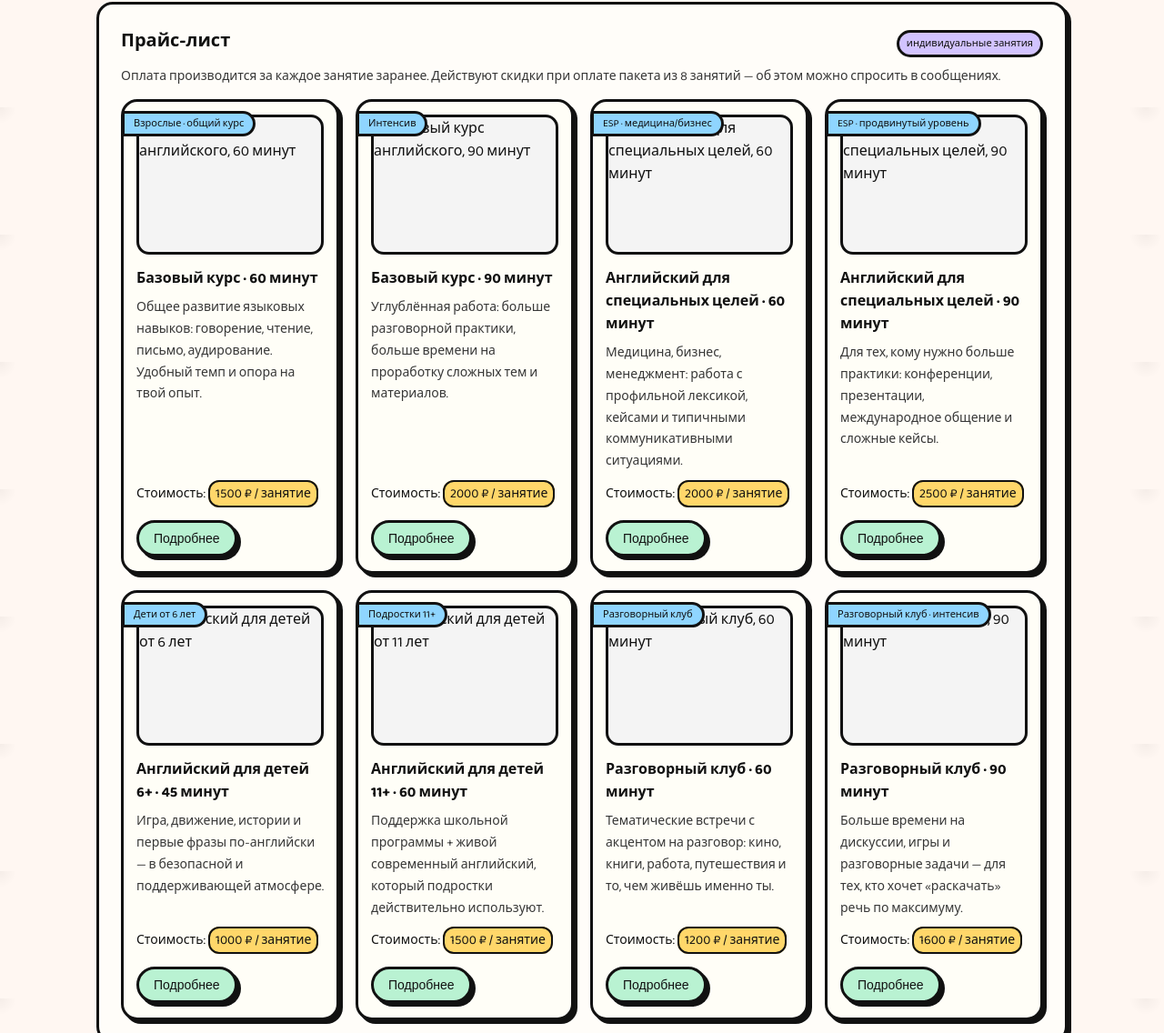
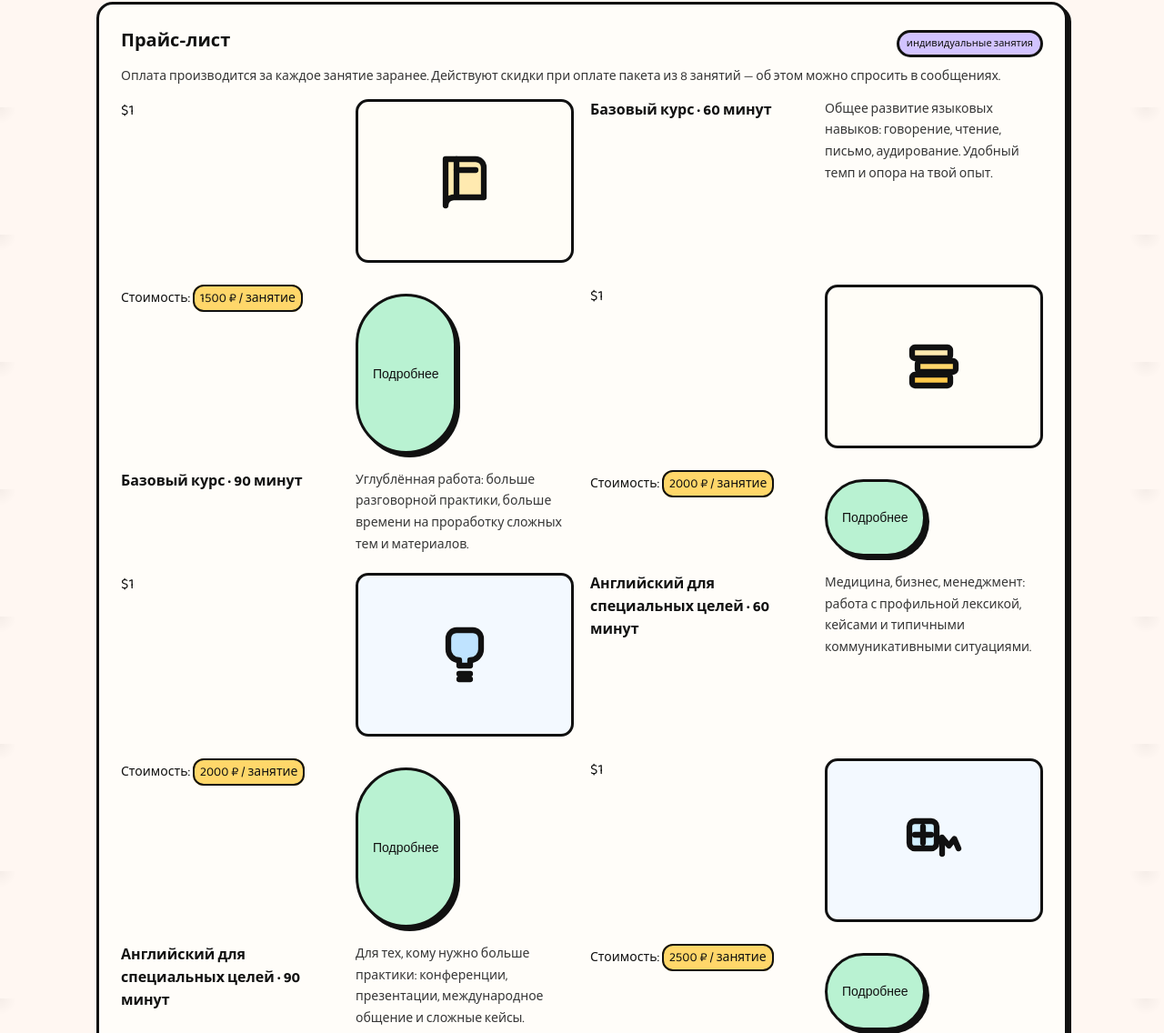
Before and after one commit to mariabiserova9-web/maryteachesenglish, a plain HTML site: page index.html in a window 1280 px wide. Shown: the part 1142-2278 px from the top of the page at 91% size. Drawn offline with Linux system fonts and the light colour scheme.

Commit message:
Update index.html

```diff
--- a/index.html
+++ b/index.html
@@ -798,10 +798,14 @@
 
       <div class="product-grid">
         <!-- Базовый курс 60 -->
-        <article class="product-card" data-modal-id="modal-basic-60">
-          <div class="product-ribbon">Взрослые · общий курс</div>
-          <div class="product-image-frame">
-            <img src="img/basic-60-1.jpg" alt="Базовый курс английского, 60 минут" />
+        $1
+          <div class="product-image-frame" style="display:flex;align-items:center;justify-content:center;background:#fffdf7;">
+            <!-- Иконка: книжка для базового курса -->
+            <svg width="72" height="72" viewBox="0 0 24 24" fill="none" stroke="#111" stroke-width="2.1" stroke-linecap="round" stroke-linejoin="round">
+              <path d="M5 4h11a3 3 0 0 1 3 3v11H8a3 3 0 0 0-3 3V4z" fill="#ffeab0"></path>
+              <path d="M9 4v13"></path>
+              <path d="M9 8h7"></path>
+            </svg>
           </div>
           <h3 class="product-title">Базовый курс · 60 минут</h3>
           <p class="product-desc">
@@ -814,10 +818,14 @@
         </article>
 
         <!-- Базовый курс 90 -->
-        <article class="product-card" data-modal-id="modal-basic-90">
-          <div class="product-ribbon">Интенсив</div>
-          <div class="product-image-frame">
-            <img src="img/basic-90-1.jpg" alt="Базовый курс английского, 90 минут" />
+        $1
+          <div class="product-image-frame" style="display:flex;align-items:center;justify-content:center;background:#fffdf7;">
+            <!-- Иконка: стопка книг для продвинутого базового курса -->
+            <svg width="72" height="72" viewBox="0 0 24 24" fill="none" stroke="#111" stroke-width="2.1" stroke-linecap="round" stroke-linejoin="round">
+              <rect x="4" y="5" width="14" height="4" rx="1" ry="1" fill="#ffeab0"></rect>
+              <rect x="6" y="10" width="14" height="4" rx="1" ry="1" fill="#ffd76a"></rect>
+              <rect x="4" y="15" width="14" height="4" rx="1" ry="1" fill="#ffc94a"></rect>
+            </svg>
           </div>
           <h3 class="product-title">Базовый курс · 90 минут</h3>
           <p class="product-desc">
@@ -830,10 +838,14 @@
         </article>
 
         <!-- ESP 60 -->
-        <article class="product-card" data-modal-id="modal-esp-60">
-          <div class="product-ribbon">ESP · медицина/бизнес</div>
-          <div class="product-image-frame">
-            <img src="img/esp-60-1.jpg" alt="Английский для специальных целей, 60 минут" />
+        $1
+          <div class="product-image-frame" style="display:flex;align-items:center;justify-content:center;background:#f3f9ff;">
+            <!-- Иконка: мозг/лампочка для ESP 60 -->
+            <svg width="72" height="72" viewBox="0 0 24 24" fill="none" stroke="#111" stroke-width="2.1" stroke-linecap="round" stroke-linejoin="round">
+              <path d="M9 3a3 3 0 0 0-3 3v4a4 4 0 0 0 4 4v2h4v-2a4 4 0 0 0 4-4V6a3 3 0 0 0-3-3H9z" fill="#bfe3ff"></path>
+              <path d="M10 19h4"></path>
+              <path d="M10 21h4"></path>
+            </svg>
           </div>
           <h3 class="product-title">Английский для специальных целей · 60 минут</h3>
           <p class="product-desc">
@@ -846,10 +858,15 @@
         </article>
 
         <!-- ESP 90 -->
-        <article class="product-card" data-modal-id="modal-esp-90">
-          <div class="product-ribbon">ESP · продвинутый уровень</div>
-          <div class="product-image-frame">
-            <img src="img/esp-90-1.jpg" alt="Английский для специальных целей, 90 минут" />
+        $1
+          <div class="product-image-frame" style="display:flex;align-items:center;justify-content:center;background:#f3f9ff;">
+            <!-- Иконка: медицинский крест и диаграмма для ESP 90 -->
+            <svg width="72" height="72" viewBox="0 0 24 24" fill="none" stroke="#111" stroke-width="2.1" stroke-linecap="round" stroke-linejoin="round">
+              <rect x="3" y="5" width="10" height="10" rx="2" ry="2" fill="#d2f0ff"></rect>
+              <path d="M8 7v6"></path>
+              <path d="M5 10h6"></path>
+              <path d="M15 17v-6l2.5 3 2-2.5L21 15" fill="none"></path>
+            </svg>
           </div>
           <h3 class="product-title">Английский для специальных целей · 90 минут</h3>
           <p class="product-desc">
@@ -862,10 +879,14 @@
         </article>
 
         <!-- Дети 6+ -->
-        <article class="product-card" data-modal-id="modal-kids-6">
-          <div class="product-ribbon">Дети от 6 лет</div>
-          <div class="product-image-frame">
-            <img src="img/kids-6-1.jpg" alt="Английский для детей от 6 лет" />
+        $1
+          <div class="product-image-frame" style="display:flex;align-items:center;justify-content:center;background:#fffefb;">
+            <!-- Иконка: карандаш и звезда для детей 6+ -->
+            <svg width="72" height="72" viewBox="0 0 24 24" fill="none" stroke="#111" stroke-width="2.1" stroke-linecap="round" stroke-linejoin="round">
+              <path d="M4 18l3.5-1L18 6.5 15.5 4 5 15.5 4 18z" fill="#ffe0aa"></path>
+              <path d="M12 5.5L14.5 8"></path>
+              <path d="M18 10l1 2.1L21 13l-1.3 1.4L20 16l-2-0.8L16 16l0.3-1.6L15 13l2-0.9L18 10z" fill="#ffd76a"></path>
+            </svg>
           </div>
           <h3 class="product-title">Английский для детей 6+ · 45 минут</h3>
           <p class="product-desc">
@@ -878,10 +899,16 @@
         </article>
 
         <!-- Дети 11+ -->
-        <article class="product-card" data-modal-id="modal-kids-11">
-          <div class="product-ribbon">Подростки 11+</div>
-          <div class="product-image-frame">
-            <img src="img/kids-11-1.jpg" alt="Английский для детей от 11 лет" />
+        $1
+          <div class="product-image-frame" style="display:flex;align-items:center;justify-content:center;background:#fffefb;">
+            <!-- Иконка: открытая тетрадь и звёздочка для подростков 11+ -->
+            <svg width="72" height="72" viewBox="0 0 24 24" fill="none" stroke="#111" stroke-width="2.1" stroke-linecap="round" stroke-linejoin="round">
+              <path d="M5 6h6v11H5a2 2 0 0 1-2-2V8a2 2 0 0 1 2-2z" fill="#fff1c4"></path>
+              <path d="M13 6h6a2 2 0 0 1 2 2v7a2 2 0 0 1-2 2h-6V6z" fill="#ffeab0"></path>
+              <path d="M7 9h3"></path>
+              <path d="M15 9h3"></path>
+              <path d="M12 4v14"></path>
+            </svg>
           </div>
           <h3 class="product-title">Английский для детей 11+ · 60 минут</h3>
           <p class="product-desc">
@@ -894,10 +921,13 @@
         </article>
 
         <!-- Разговорный клуб 60 -->
-        <article class="product-card" data-modal-id="modal-club-60">
-          <div class="product-ribbon">Разговорный клуб</div>
-          <div class="product-image-frame">
-            <img src="img/club-60-1.jpg" alt="Разговорный клуб, 60 минут" />
+        $1
+          <div class="product-image-frame" style="display:flex;align-items:center;justify-content:center;background:#fff5fb;">
+            <!-- Иконка: два speech bubbles для разговорного клуба 60 -->
+            <svg width="72" height="72" viewBox="0 0 24 24" fill="none" stroke="#111" stroke-width="2.1" stroke-linecap="round" stroke-linejoin="round">
+              <path d="M5 6h9a3 3 0 0 1 3 3v2a3 3 0 0 1-3 3H9l-3 3v-3H5a3 3 0 0 1-3-3V9a3 3 0 0 1 3-3z" fill="#ffd6ea"></path>
+              <path d="M13 7h5a3 3 0 0 1 3 3v2a3 3 0 0 1-3 3h-1" ></path>
+            </svg>
           </div>
           <h3 class="product-title">Разговорный клуб · 60 минут</h3>
           <p class="product-desc">
@@ -910,10 +940,13 @@
         </article>
 
         <!-- Разговорный клуб 90 -->
-        <article class="product-card" data-modal-id="modal-club-90">
-          <div class="product-ribbon">Разговорный клуб · интенсив</div>
-          <div class="product-image-frame">
-            <img src="img/club-90-1.jpg" alt="Разговорный клуб, 90 минут" />
+        $1
+          <div class="product-image-frame" style="display:flex;align-items:center;justify-content:center;background:#fff5fb;">
+            <!-- Иконка: три speech bubbles для разговорного клуба 90 -->
+            <svg width="72" height="72" viewBox="0 0 24 24" fill="none" stroke="#111" stroke-width="2.1" stroke-linecap="round" stroke-linejoin="round">
+              <path d="M4 7h8a3 3 0 0 1 3 3v1a3 3 0 0 1-3 3H8l-3 3v-3H4a3 3 0 0 1-3-3v-1a3 3 0 0 1 3-3z" fill="#ffd6ea"></path>
+              <path d="M13 6h5a3 3 0 0 1 3 3v1a3 3 0 0 1-3 3h-1l-2 2" fill="#ffc4e0"></path>
+            </svg>
           </div>
           <h3 class="product-title">Разговорный клуб · 90 минут</h3>
           <p class="product-desc">
```
